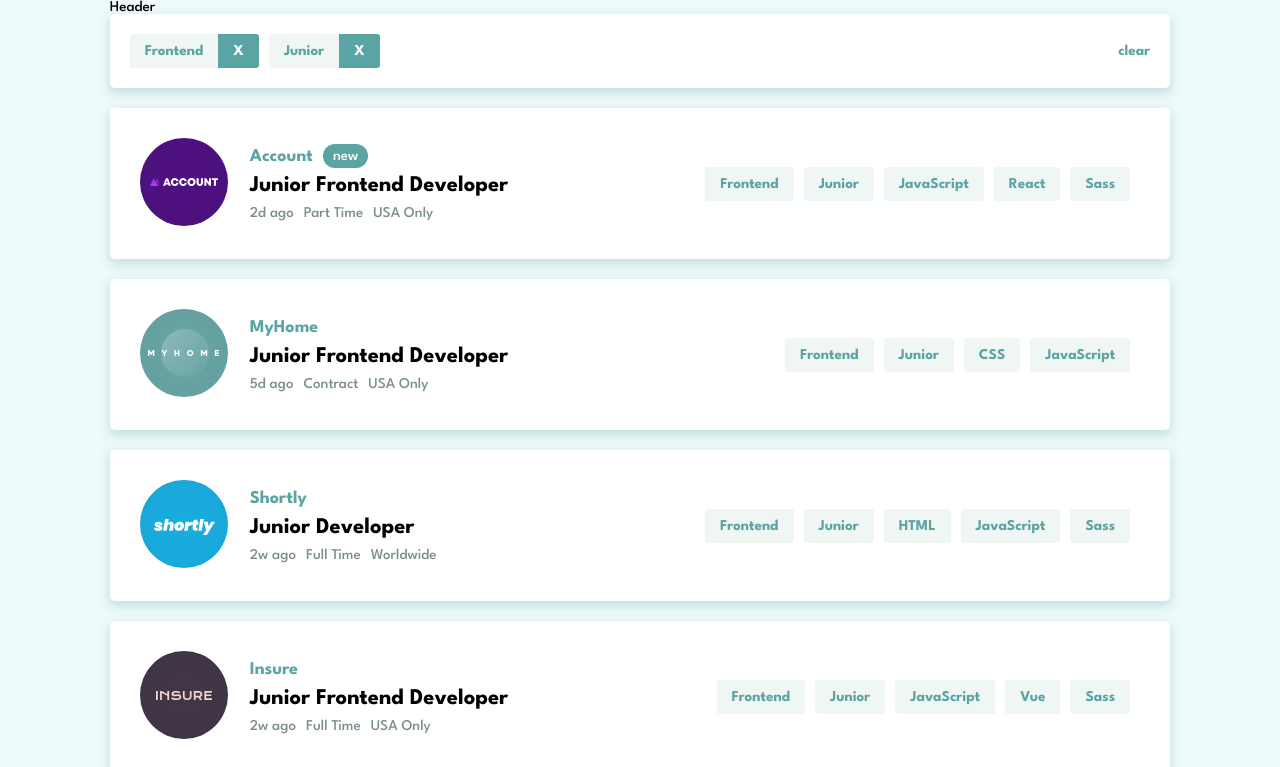
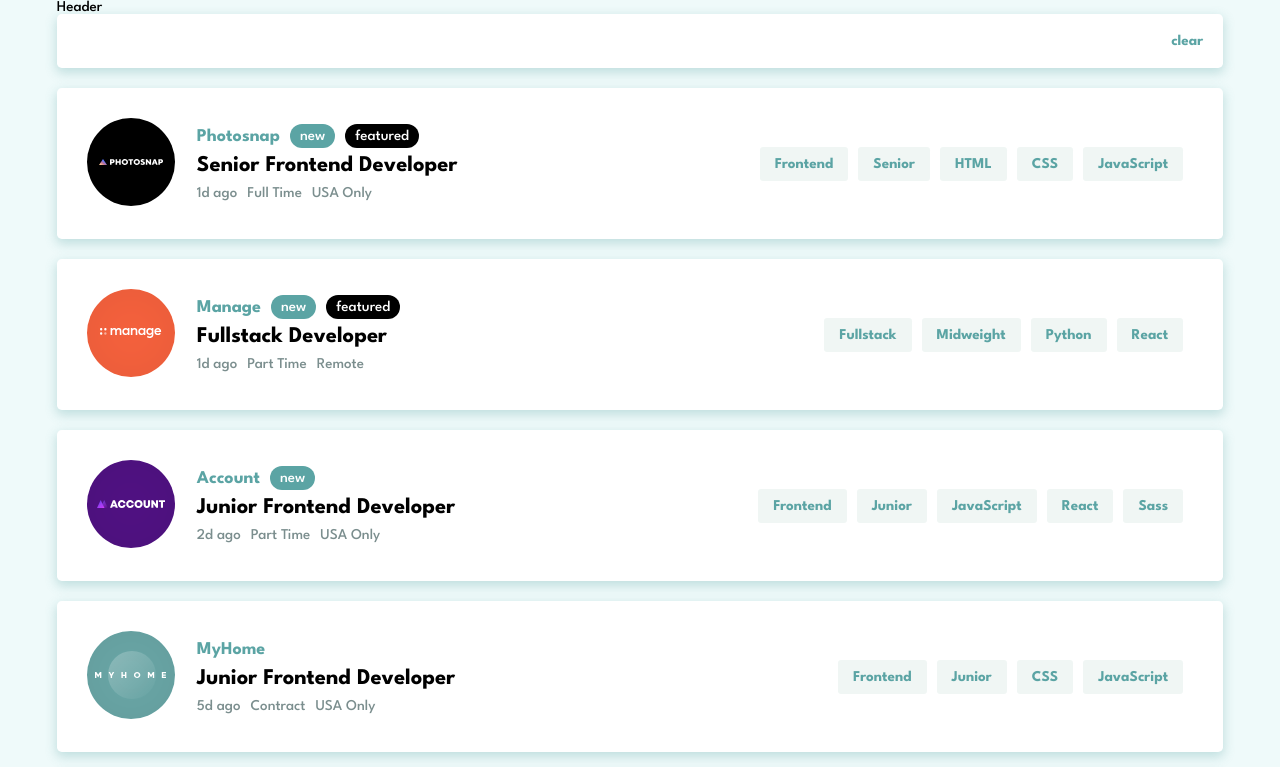
Before and after one commit to solovevevgeny/fm-job-listing, a React (Create React App) app: page / in a window 1280 px wide. Shown: the top 767 px of the page. Built offline with nearby package versions, Linux system fonts and the light colour scheme; the HTML template or start-up script is replaced by a standard one.

Commit message:
remove initial states

```diff
--- a/src/App.js
+++ b/src/App.js
@@ -11,8 +11,8 @@ import Filters from "./components/Filters";
 function App() {
 
   const [data, setData] = useState([]);
-  const [role,  setRole] = useState('Frontend');
-  const [level, setLevel] = useState('Junior');
+  const [role,  setRole] = useState();
+  const [level, setLevel] = useState();
 
   useEffect (()=>{
     setData(dataJson);
```
